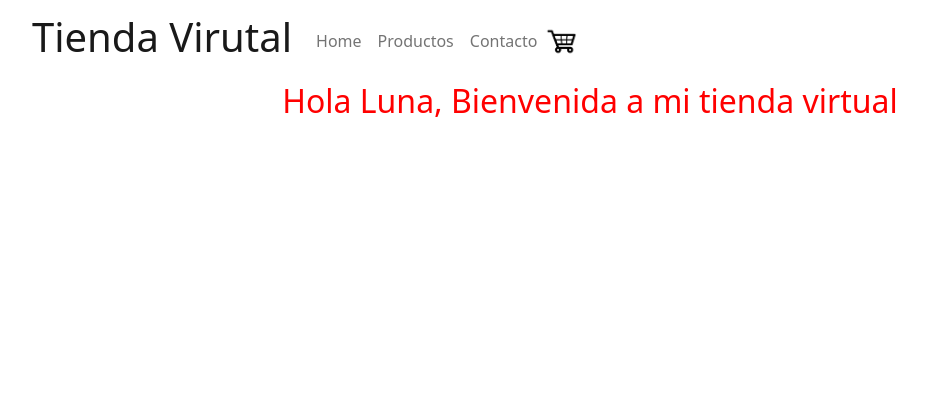
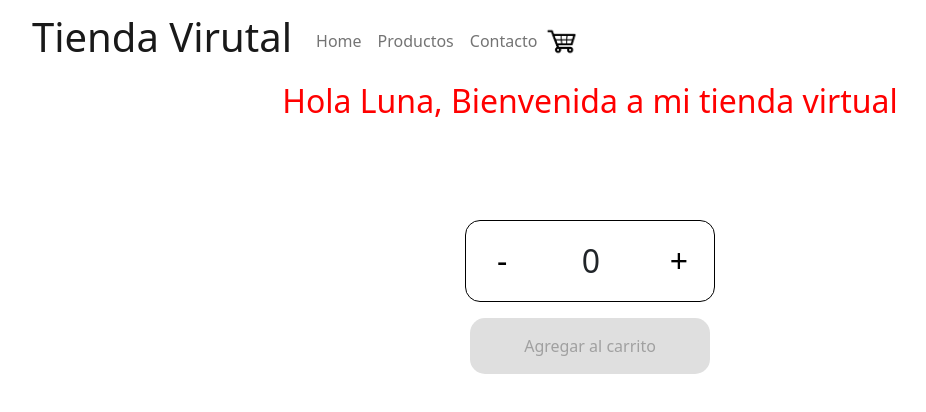
Before and after one commit to AgustinZarate/Proyecto-React-Camada-31200, a React (Create React App) app: page / in a window 1280 px wide. Shown: the top 412 px of the page, without its empty margins (50-976 px from the left). Built offline with nearby package versions, Linux system fonts and the light colour scheme.

Commit message:
Desafío: Contador con botón

```diff
--- /dev/null
+++ b/src/Components/itemCount/ItemCount.jsx
@@ -0,0 +1,63 @@
+import React, { useEffect, useState } from 'react'
+import './itemCount.css';
+
+export const ItemCount = () => {
+
+    const productos = [
+        {
+          id: 1,
+          nombre: 'remera',
+          precio: 100,
+          stock: 15,
+        },
+        {
+          id: 2,
+          nombre: 'buzo',
+          precio: 250,
+          stock: 10,
+        },
+        {
+          id: 3,
+          nombre: 'chaleco',
+          precio: 500,
+          stock: 5,
+        },
+      ];
+
+      const [count, setCount] = useState(0);
+
+      function sumar() {
+        if (count < productos[0].stock) {
+          setCount(count + 1);
+        }
+      }
+
+      function restar() {
+        if (count > 0) {
+          setCount(count - 1);
+        }
+      }
+
+      return (
+        <div className="containerContador">
+          <div className="contador">
+            <button onClick={restar} className="obj restar">
+              -
+            </button>
+            <p className="obj">{count}</p>
+            <button onClick={sumar} className="obj sumar">
+              +
+            </button>
+          </div>
+          {count > 0 ? (
+            <button className="onAdd"> Agregar al carrito</button>
+          ) : (
+            <button disabled className="onAdddisabled">
+              {' '}
+              Agregar al carrito{' '}
+            </button>
+          )}
+          {/*       <p>{productos.map((prod) => prod.stock)}</p> */}
+        </div>
+      );
+    }
--- /dev/null
+++ b/src/Components/itemCount/itemCount.css
@@ -0,0 +1,77 @@
+.containerContador {
+    width: 250px;
+    margin: 100px auto;
+  }
+
+  .contador {
+    display: flex;
+    justify-content: space-between;
+    border: 1px solid black;
+    border-radius: 15px;
+  }
+
+  .obj {
+    font-size: 2rem;
+    margin: 1rem;
+    padding: 0.5re;
+    border-radius: 8px;
+  }
+
+  .sumar {
+    /*   color: white;
+    background-color: rgb(52, 52, 219); */
+    border: none;
+    background-color: transparent;
+    padding: 0 10px;
+  }
+
+  .sumar:hover,
+  .restar:hover {
+    color: white;
+    background-color: rgb(69, 214, 147);
+    transition: all 0.3s;
+  }
+
+  .sumar:active,
+  .restar:active {
+    transform: scale(1.2, 1.2);
+    background-color: rgb(134, 218, 178);
+  }
+
+  .restar {
+    /*   color: white;
+    background-color: rgb(233, 42, 42); */
+    border: none;
+    background-color: transparent;
+    padding: 0 15px;
+  }
+
+  .onAdd {
+    margin: 1rem 0;
+    border: 1px solid;
+    border-radius: 15px;
+    background-color: transparent;
+    width: 15rem;
+    padding: 1rem;
+    transition: all 0.5s;
+  }
+
+  .onAdd:hover {
+    color: white;
+    background-color: rgb(69, 214, 147);
+    transition: all 0.3s;
+  }
+
+  .onAdd:active {
+    background-color: rgb(134, 218, 178);
+    transform: scale(1.1, 1.1);
+  }
+
+  .onAdddisabled {
+    margin: 1rem 0;
+    border: none;
+    border-radius: 15px;
+    background-color: rgb(223, 223, 223);
+    width: 15rem;
+    padding: 1rem;
+  }
--- a/src/Container/ItemListContainer.jsx
+++ b/src/Container/ItemListContainer.jsx
@@ -1,9 +1,14 @@
-import React from 'react'
+import React, { useEffect, useState } from 'react'
+import { ItemCount } from '../Components/itemCount/ItemCount'
+
 
 function ItemListContainer({mensaje}) {
+
+
   return (
     <>
     <h2 style={{color: "red" }} >{mensaje}</h2>
+    <ItemCount />
     </>
   )
 }
```
Also changed, not shown: src/clases/fetch.jsx (added, +27 -0 lines), 1 other file (tests, documents, lock files or other folders).
